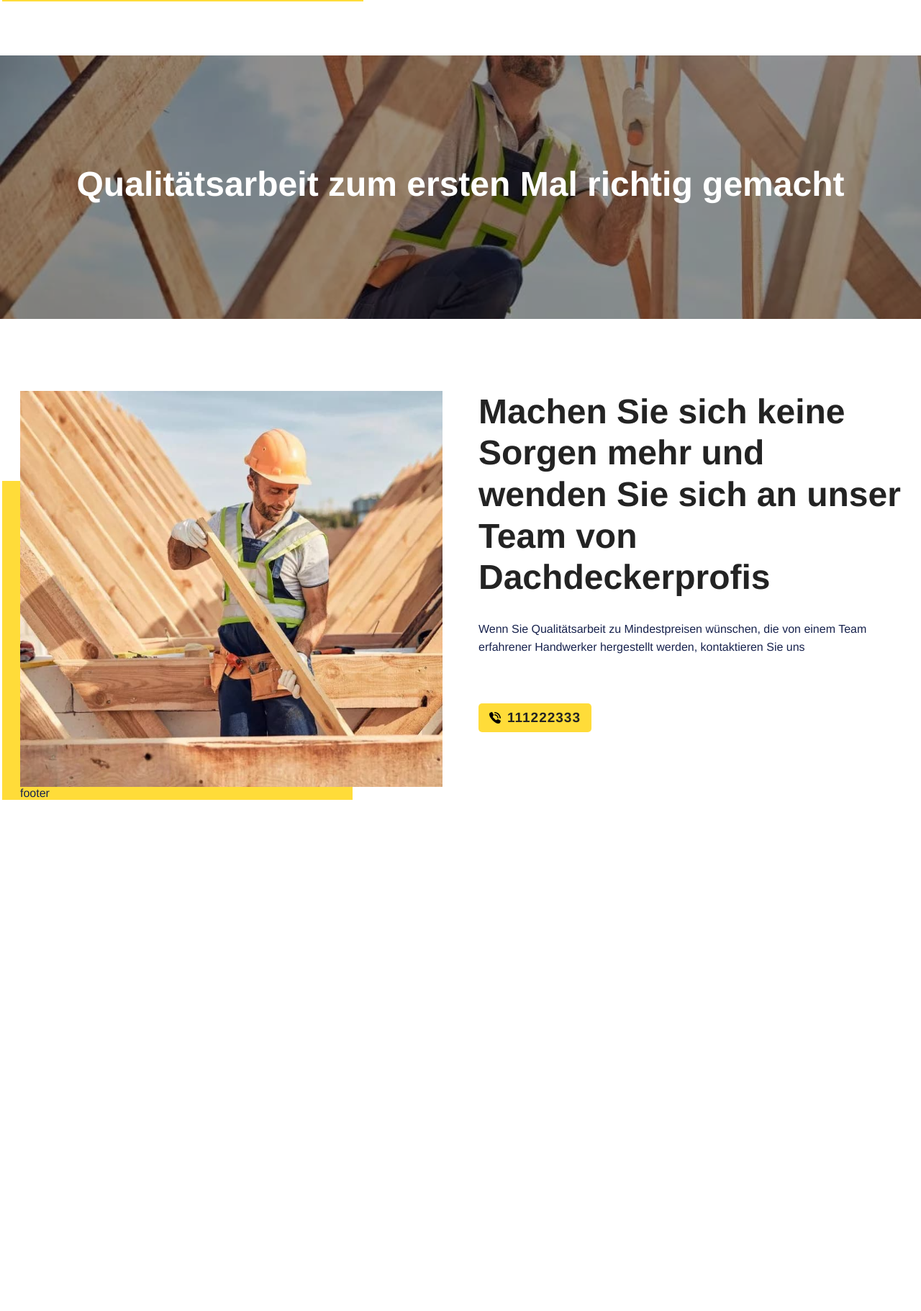
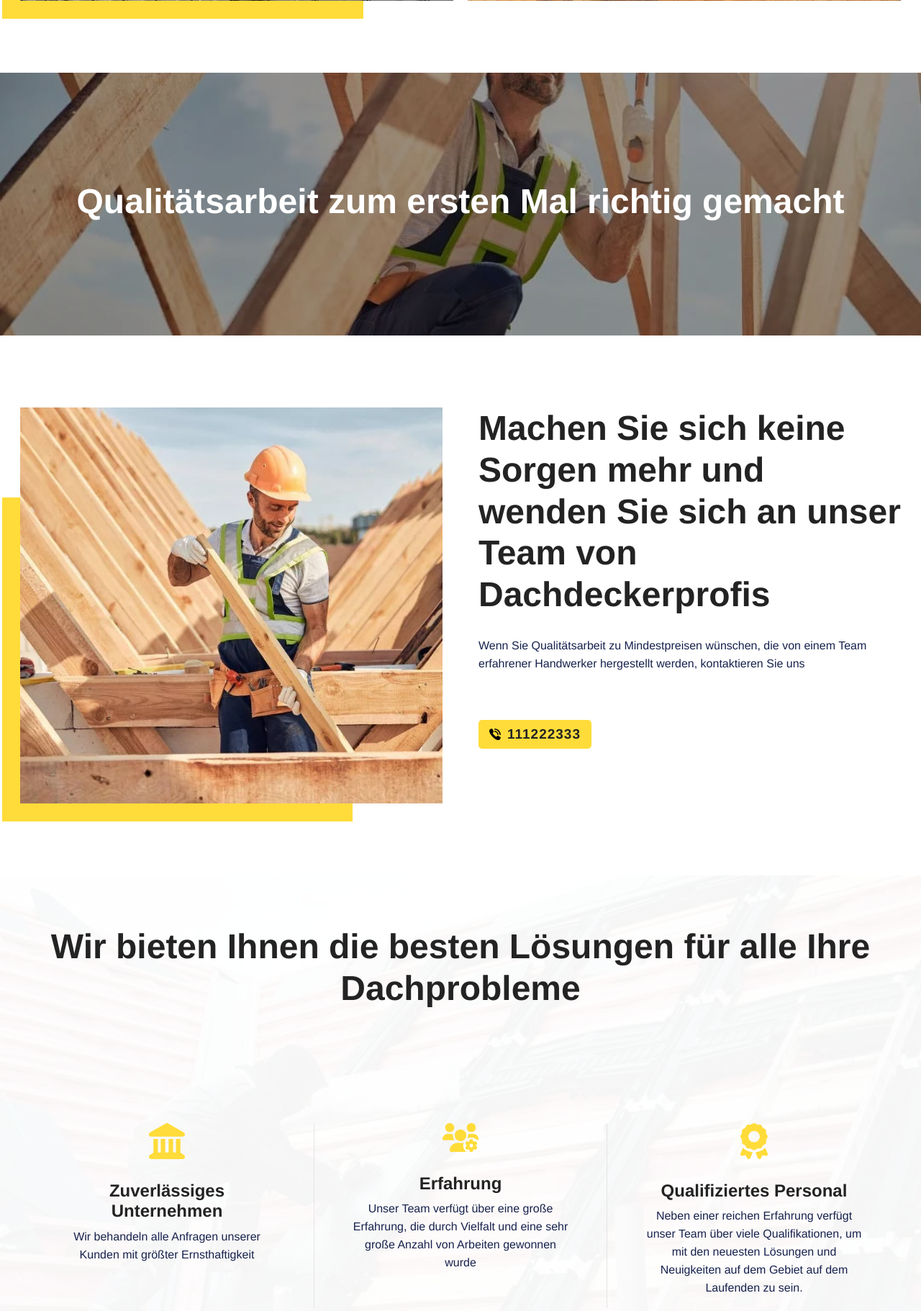
Before and after one commit to Igrok95Ronin/krovly-2-at, a PHP site: page / in a window 1280 px wide. Shown: the part 3939-5760 px from the top of the page at 72% size. Before the commit the page ends 5050 px from the top, so only its background shows below. Run offline with PHP 8.4, Linux system fonts and the light colour scheme.

Commit message:
finish best-solitions section

```diff
--- a/app/scss/style.scss
+++ b/app/scss/style.scss
@@ -30,6 +30,11 @@ $prymaryTitleColor: #232323;
             transform: translateY(-50%);
         }
     }
+}
+@mixin title {
+    font-size: 48px;
+    font-weight: 700;
+    color: #232323;
 }
 
 *{
@@ -201,9 +206,7 @@ body{
     width: 50%;
 }
 .about__title {
-    font-size: 48px;
-    font-weight: 700;
-    color: #232323;
+    @include title();
 }
 .about__text {
     line-height: 25px;
@@ -255,9 +258,7 @@ body{
     max-width: 520px;
 }
 .difference__title {
-    font-size: 48px;
-    color: #232323;
-    font-weight: 700;
+    @include title();
     position: relative;
     &::before {
         content: '';
@@ -285,6 +286,7 @@ body{
     width: 100%;
     max-height: 260px;
     object-fit: cover;
+    margin-bottom: 20px;
 }
 .services__name {
     font-size: 28px;
@@ -294,16 +296,15 @@ body{
 }
 .services__dscr {
     line-height: 25px;
+    padding-left:16px;
 }
 //quality
 .quality {
     margin-top: 50px;
 }
 .quality__title {
-    font-size: 45px;
-    font-weight: 700;
+    @include title();
     padding-left: 30px;
-    color: #232323;
 }
 .quality__dscr {
     padding-left: 30px;
@@ -344,9 +345,9 @@ body{
     }
 }
 .quality-first-job__title {
+    @include title();
+    font-weight: 800;
     position: relative;
-    font-size: 48px;
-    font-weight: 800;
     text-align: center;
     color: #fff;
     padding: 150px 0;
@@ -370,9 +371,7 @@ body{
     box-shadow: -75px 75px 0px -50px #ffdc39;
 }
 .roofing-professionals__title {
-    font-size: 48px;
-    font-weight: 800;
-    color: #232323;
+    @include title();
 }
 .roofing-professionals__dscr {
     line-height: 25px;
@@ -382,3 +381,53 @@ body{
     @include btn();
     margin-top: 50px;
 }
+//best-solutions
+.best-solutions {
+    margin-top: 100px;
+    background-image: url(../../assets/img/a-roofer-replacing-the-tiles-on-a-house-roof-.jpg);
+    background-repeat: no-repeat;
+    background-size: cover;
+    background-position: center;
+    position: relative;
+    &::before {
+        content: '';
+        position: absolute;
+        width: 100%;
+        height: 100%;
+        background-color: #fff;
+        opacity: .96;
+    }
+}
+.best-solutions__title {
+    @include title();
+    text-align: center;
+    position: relative;
+    margin-top: 70px;
+}
+.best-solutions__box {
+    display: grid;
+    grid-template-columns: repeat(3, 1fr);
+    padding: 150px 0;
+    gap: 0;
+    position: relative;
+}
+.best-solutions__inner {
+    text-align: center;
+    padding: 0 48px;
+    line-height: 25px;
+}
+.best-solutions__inner:nth-child(2) {
+    text-align: center;
+    border-left: 1px solid #e5e5e5;
+    border-right: 1px solid #e5e5e5;
+}
+.best-solutions__name {
+    font-size: 24px;
+    color: #232323;
+    font-weight: 600;
+}
+.best-solutions__img {
+    max-width: 50px;
+    max-height: 50px;
+    margin-bottom: 30px;
+}
--- a/index.html
+++ b/index.html
@@ -242,6 +242,32 @@ $title = $text . ' ' . $city;
                 </div>
             </div>
         </section>
+        <section class="best-solutions">
+            <div class="container-fluid">
+                <div class="row">
+                    <div class="col-12 container">
+                        <h2 class="best-solutions__title">Wir bieten Ihnen die besten Lösungen für alle Ihre Dachprobleme</h2>
+                        <div class="best-solutions__box">
+                            <div class="best-solutions__inner">
+                                <img class="best-solutions__img" src="./assets/img/landmark-solid.svg" alt="">
+                                <h3 class="best-solutions__name">Zuverlässiges Unternehmen</h3>
+                                <p class="best-solutions__dscr">Wir behandeln alle Anfragen unserer Kunden mit größter Ernsthaftigkeit</p>
+                            </div>
+                            <div class="best-solutions__inner">
+                                <img class="best-solutions__img" src="./assets/img/users-gear-solid.svg" alt="">
+                                <h3 class="best-solutions__name">Erfahrung</h3>
+                                <p class="best-solutions__dscr">Unser Team verfügt über eine große Erfahrung, die durch Vielfalt und eine sehr große Anzahl von Arbeiten gewonnen wurde</p>
+                            </div>
+                            <div class="best-solutions__inner">
+                                <img class="best-solutions__img" src="./assets/img/award-solid.svg" alt="">
+                                <h3 class="best-solutions__name">Qualifiziertes Personal</h3>
+                                <p class="best-solutions__dscr">Neben einer reichen Erfahrung verfügt unser Team über viele Qualifikationen, um mit den neuesten Lösungen und Neuigkeiten auf dem Gebiet auf dem Laufenden zu sein.</p>
+                            </div>
+                        </div>
+                    </div>
+                </div>
+            </div>
+        </section>
 
     </main>
     <!--Нижний колонтитул страницы-->
```
Also changed, not shown: app/img/a-roofer-replacing-the-tiles-on-a-house-roof-.jpg (added), app/img/award-solid.svg (added), app/img/landmark-solid.svg (added), app/img/users-gear-solid.svg (added), assets/css/style.min.css, assets/img/a-roofer-replacing-the-tiles-on-a-house-roof-.jpg (added), assets/img/award-solid.svg (added), assets/img/landmark-solid.svg (added), assets/img/users-gear-solid.svg (added).
